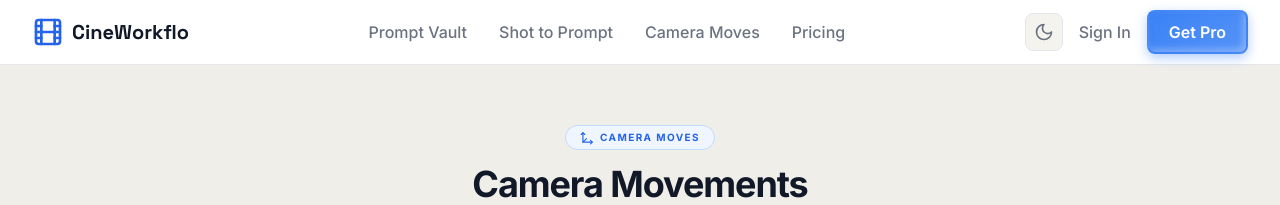
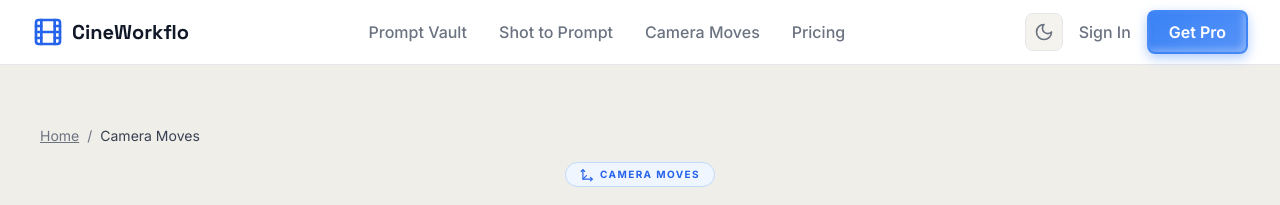
Before and after one commit to sakaarpuri/Cineworkflo, a React (Vite) app: page /camera-moves in a window 1280 px wide. Shown: the top 205 px of the page. Built offline with nearby package versions, Linux system fonts and the light colour scheme; no server answers; the HTML template or start-up script is replaced by a standard one.

Commit message:
Add breadcrumbs and GSC post-deploy SEO checklist

```diff
--- a/src/components/PromptVault.jsx
+++ b/src/components/PromptVault.jsx
@@ -96,6 +96,18 @@ export default function PromptVault({ preview = false }) {
       {/* Decorative gradient */}
       <div className="absolute top-0 left-1/2 transform -translate-x-1/2 w-full h-32 bg-gradient-to-b from-purple-100 to-transparent opacity-30" />
       <div className="max-w-7xl mx-auto px-4 sm:px-6 lg:px-8">
+        {!preview && (
+          <nav
+            aria-label="Breadcrumb"
+            className="mb-5 text-sm flex items-center gap-2"
+            style={{ color: 'var(--text-muted)' }}
+          >
+            <Link to="/" className="hover:underline">Home</Link>
+            <span>/</span>
+            <span style={{ color: 'var(--text-secondary)' }}>Prompt Vault</span>
+          </nav>
+        )}
+
         <div className="text-center mb-10">
           <h2
             className="text-3xl lg:text-4xl font-bold mb-4"
--- a/src/components/ShotToPrompt.jsx
+++ b/src/components/ShotToPrompt.jsx
@@ -273,6 +273,16 @@ export default function ShotToPrompt({ preview = false }) {
       style={{ background: 'var(--bg-primary)' }}
     >
       <div className="max-w-4xl mx-auto px-4 sm:px-6 lg:px-8">
+        <nav
+          aria-label="Breadcrumb"
+          className="mb-5 text-sm flex items-center gap-2"
+          style={{ color: 'var(--text-muted)' }}
+        >
+          <Link to="/" className="hover:underline">Home</Link>
+          <span>/</span>
+          <span style={{ color: 'var(--text-secondary)' }}>Shot to Prompt</span>
+        </nav>
+
         <div className="text-center mb-8">
           <h1
             className="text-3xl font-bold mb-2"
--- a/src/pages/CameraMovesPage.jsx
+++ b/src/pages/CameraMovesPage.jsx
@@ -205,6 +205,23 @@ function Grid({ moves }) {
 export default function CameraMovesPage() {
   return (
     <div style={{ background: '#F0EEE9', padding: '60px 24px 80px' }}>
+      <nav
+        aria-label="Breadcrumb"
+        style={{
+          maxWidth: 1200,
+          margin: '0 auto 16px',
+          fontSize: 14,
+          color: '#6B7280',
+          display: 'flex',
+          gap: 8,
+          alignItems: 'center'
+        }}
+      >
+        <Link to="/" style={{ textDecoration: 'underline' }}>Home</Link>
+        <span>/</span>
+        <span style={{ color: '#374151' }}>Camera Moves</span>
+      </nav>
+
       <div style={{ textAlign: 'center', marginBottom: 52 }}>
         <div
           style={{
```
Also changed, not shown: 3 other files (tests, documents, lock files or other folders).
